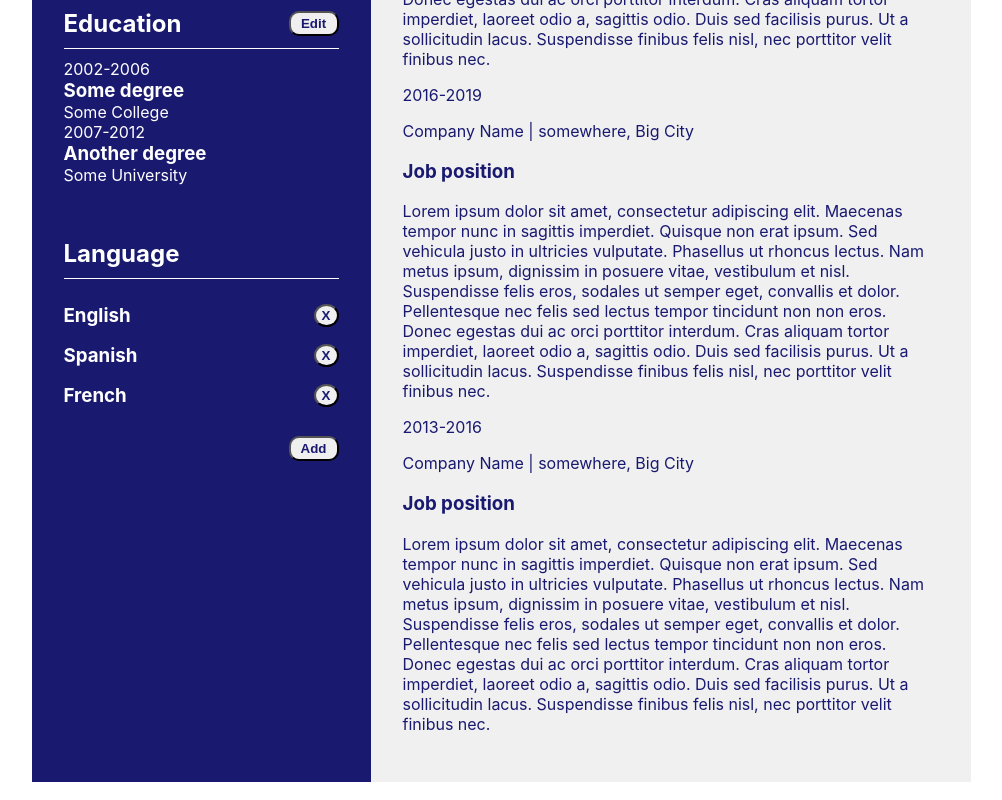
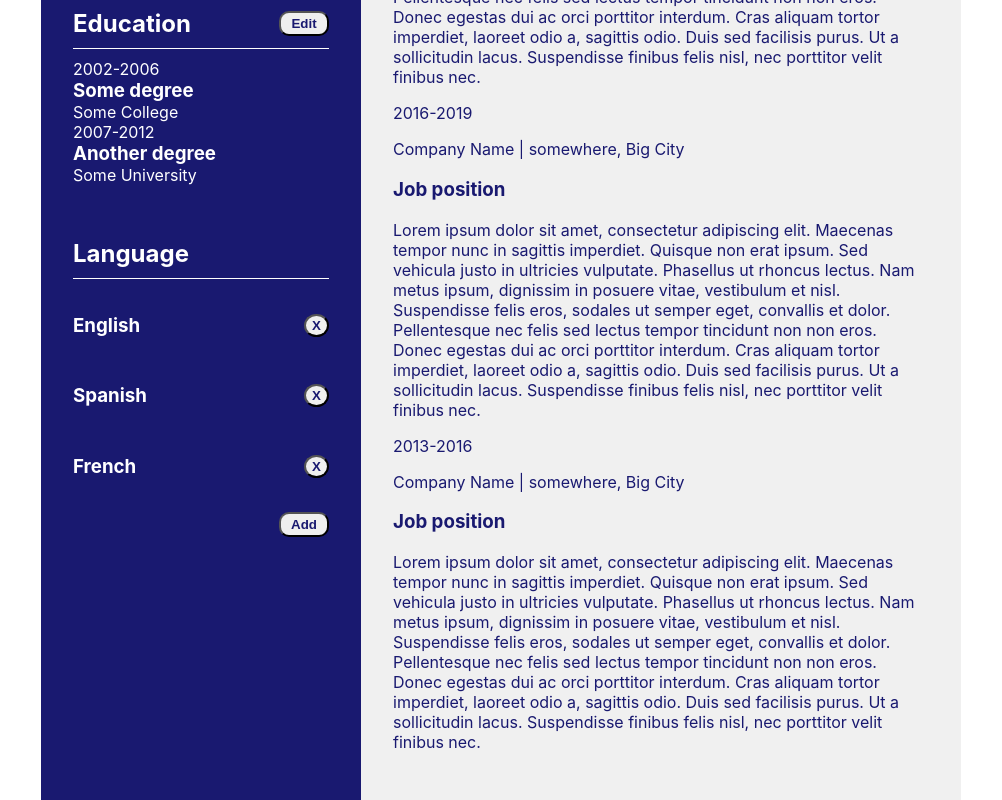
Before and after one commit to ValerioL94/cv-application, a React (Vite) app: page / in a window 1280 px wide. Shown: the part 646-1446 px from the top of the page, without its empty margins (139-1141 px from the left). Built offline with nearby package versions, Linux system fonts and the light colour scheme.

Commit message:
Update styles

```diff
--- a/src/components/language.jsx
+++ b/src/components/language.jsx
@@ -49,14 +49,13 @@ export default function Language() {
                     ...list,
                     { id: newLanguage, language: newLanguage },
                   ]);
+                setNewLanguage('');
               }}
             >
               {'Save'}
             </button>
           </>
         ) : (
-          <>
-            <input type="text" style={{ visibility: 'hidden' }} />
           <button
             type="button"
             onClick={() => {
@@ -65,7 +64,6 @@ export default function Language() {
           >
             {'Add'}
           </button>
-          </>
         )}
       </form>
     </section>
--- a/src/styles/contact.css
+++ b/src/styles/contact.css
@@ -1,7 +1,7 @@
 #contact {
   min-height: 300px;
 }
-#contact > .title {
+.title {
   display: flex;
   align-items: center;
   justify-content: space-between;
--- a/src/styles/language.css
+++ b/src/styles/language.css
@@ -1,22 +1,16 @@
 #language {
   min-height: 200px;
 }
-#language > .title {
+.list {
   display: flex;
-  align-items: center;
-  justify-content: space-between;
-  border-bottom: 1px solid white;
-  margin-bottom: 10px;
-  height: 50px;
-}
-.list {
+  flex-direction: column;
+  gap: 10px;
   padding: 0;
 }
 .list li {
   display: flex;
   align-items: center;
   justify-content: space-between;
-  height: 40px;
 }
 .list li button {
   border-radius: 50%;
@@ -24,18 +18,12 @@
   font-weight: 600;
   padding: 2px 6px;
 }
-.wrapper {
+form.add {
   display: flex;
   flex-direction: column;
 }
-form.add {
-  display: flex;
-  flex-direction: row;
-  align-items: center;
-  justify-content: space-between;
-}
-.add button {
-  justify-content: center;
+form.add button {
+  align-self: end;
   font-weight: 600;
   color: midnightblue;
   border-radius: 10px;
```
Lines whose indentation alone changed are shown as unchanged.
